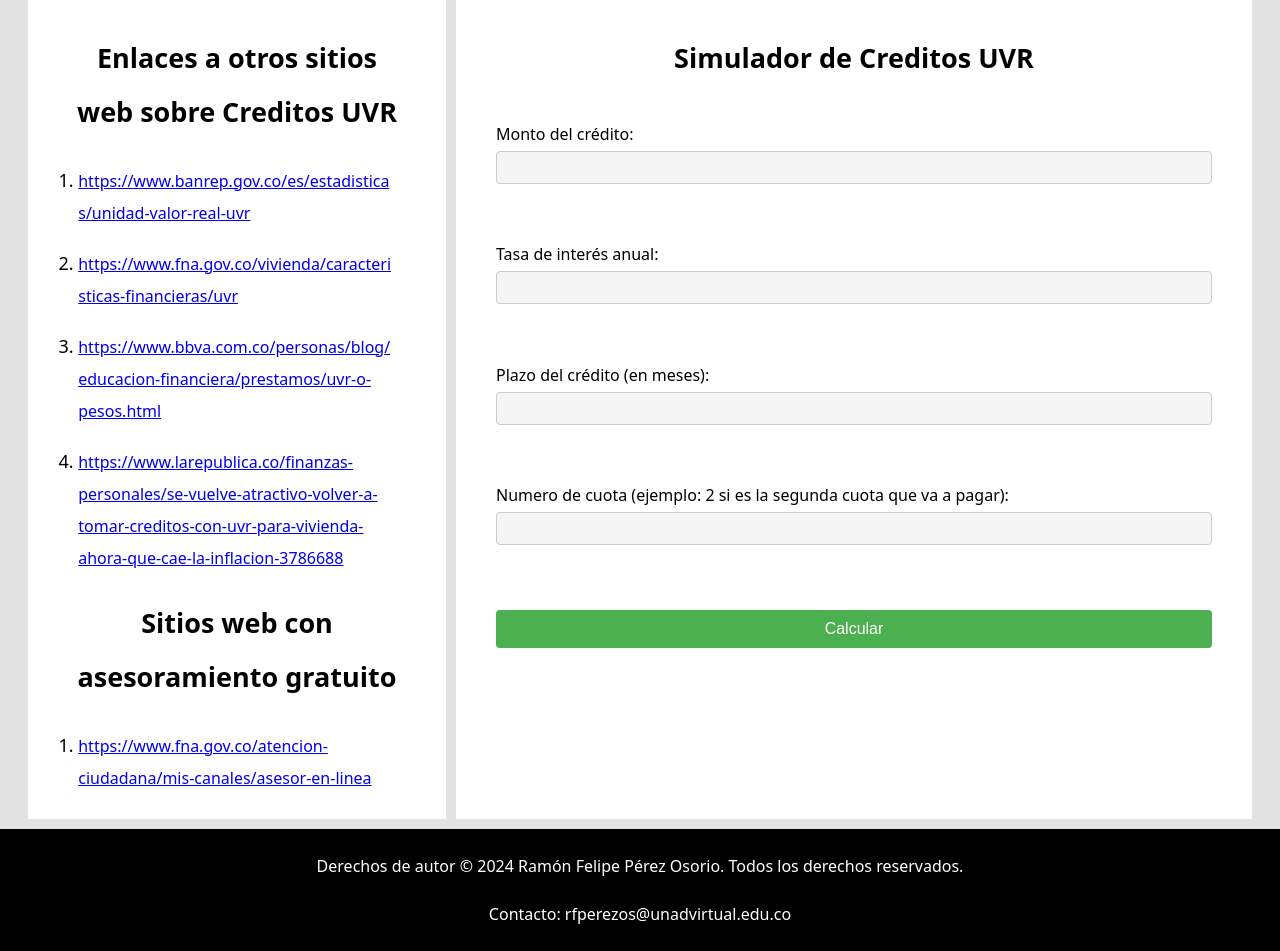
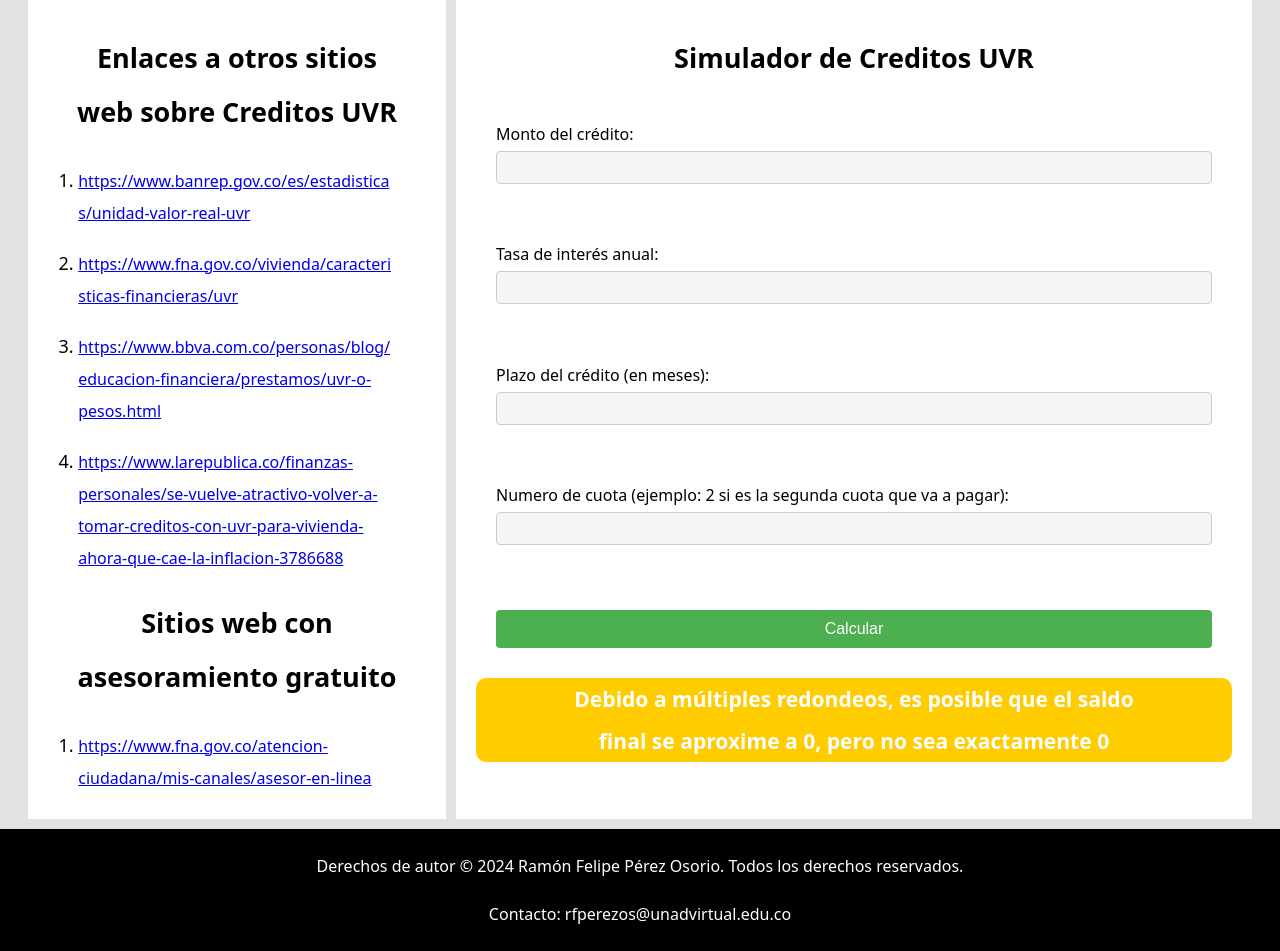
Before and after one commit to LLFELIPEVV/creditos-UVR, a Django app: page /Simulador/Simulador/ in a window 1280 px wide. Shown: the part 61-1012 px from the top of the page. Run offline with Django 5.2, Linux system fonts and the light colour scheme.

Commit message:
fix: Correccion de calculos y finalizacion del simulador

```diff
--- a/Simulador/static/styles/form.css
+++ b/Simulador/static/styles/form.css
@@ -114,3 +114,17 @@ table.cuotas tr.cuotas-row:hover {
     color: white;
     font-weight: bold;
 }
+
+h3.alert {
+    background-color: #ffcc00;
+    color: #ffffff;
+    border-radius: 10px;
+    text-align: center;
+    margin: 0;
+    margin-top: 10px;
+    transition: background-color 1.5s ease;
+}
+
+h3.alert:hover {
+    background-color: #ff7300;
+}
--- a/Simulador/templates/simulador.html
+++ b/Simulador/templates/simulador.html
@@ -2,10 +2,10 @@
 <!DOCTYPE html>
 <html lang="en">
     <head>
-    <meta charset="UTF-8">
-    <meta name="viewport" content="width=device-width, initial-scale=1.0">
-    <link rel="stylesheet" href="{% static 'styles/styles.css' %}">
-    <link rel="stylesheet" href="{% static 'styles/form.css' %}">
+        <meta charset="UTF-8" />
+        <meta name="viewport" content="width=device-width, initial-scale=1.0" />
+        <link rel="stylesheet" href="{% static 'styles/styles.css' %}" />
+        <link rel="stylesheet" href="{% static 'styles/form.css' %}" />
         <title>Simulador de creditos UVR</title>
     </head>
     <body>
@@ -20,23 +20,32 @@
 
                     <div class="container">
                         <form class="form-simulador" method="POST">
-                        {% csrf_token %}
-                        {{ form.as_p }}
+                            {% csrf_token %} {{ form.as_p }}
                             <button type="submit">Calcular</button>
                         </form>
                     </div>
 
                     {% if cuota_mes %}
                     <p>
-                    Esta simulación se basa en una inflación mensual constante del 1%. Sin embargo, es importante tener en cuenta que en la realidad, los valores pueden variar considerablemente en un préstamo real. Esta herramienta está diseñada para proporcionar una estimación de los pagos que podrían enfrentar al utilizar un préstamo con créditos UVR.
+                        Esta simulación se basa en una inflación mensual
+                        constante del 1%. Sin embargo, es importante tener en
+                        cuenta que en la realidad, los valores pueden variar
+                        considerablemente en un préstamo real. Esta herramienta
+                        está diseñada para proporcionar una estimación de los
+                        pagos que podrían enfrentar al utilizar un préstamo con
+                        créditos UVR.
                     </p>
 
-                <h3 class="resultado">Su cuota del mes {{ numero_mes }} es: ${{ cuota_mes }}</h3>
+                    <h3 class="resultado">
+                        Su cuota del mes {{ numero_mes }} es: ${{ cuota_mes }}
+                    </h3>
 
                     <h2>Tabla de Pagos Mensuales</h2>
 
                     <table class="simulacion-casas cuotas">
-                    <th class="title-table" colspan="6">Simulacion de prestamo mes a mes</th>
+                        <th class="title-table" colspan="6">
+                            Simulacion de prestamo mes a mes
+                        </th>
                         <tr>
                             <th>Mes</th>
                             <th>Cuota</th>
@@ -67,6 +76,10 @@
                     </table>
                     {% endif %}
 
+                    <h3 class="alert">
+                        Debido a múltiples redondeos, es posible que el saldo
+                        final se aproxime a 0, pero no sea exactamente 0
+                    </h3>
                 </article>
             </main>
         </div>
--- a/Simulador/views.py
+++ b/Simulador/views.py
@@ -23,15 +23,26 @@ def calcular_cuota(monto_credito, tasa_anual, plazo_credito, mes_pago):
 
     saldo = pv
 
+    pagos_data.append({
+        'Mes': 0,
+        'Cuota': 0,
+        'Intereses': 0,
+        'Inflacion': 0,
+        'Abono': 0,
+        'Saldo': monto_credito
+    })
+
     for x in range(1, n+1):
-        cuota_mensual = round(((r * pv) / (1 - (1 + r) ** -n)) * (1 + i) ** (x - 1), 4)
+        cuota_mensual = round(((r * pv) / (1 - (1 + r) ** -n)) * (1 + i) ** (x - 1), 3)
         # La cantidad de intereses que se pagan en la cuota
-        intereses = round(saldo * r, 4)
+        intereses = round(saldo * r, 3)
         # La cantidad de inflacion que se paga en la cuota
-        inflacion = round((cuota_mensual * ((i) * (x - 1))), 4)
+        inflacion = round(cuota_mensual - (cuota_mensual / ((i + 1) ** (x - 1))), 3)
         print(f'inflacion: {inflacion}')
         # La cantidad de dinero real que se va a pagar el saldo del prestamo
-        abono = round(cuota_mensual - (intereses + inflacion), 4)
+        abono = round(cuota_mensual - (intereses + inflacion), 3)
+
+        saldo = round(saldo - abono, 4)
 
         if x == m:
             cuota_mes = cuota_mensual
@@ -44,8 +55,6 @@ def calcular_cuota(monto_credito, tasa_anual, plazo_credito, mes_pago):
             'Abono': abono,
             'Saldo': saldo
         })
-
-        saldo = round(saldo - abono, 4)
 
     print(f'Cuota: {cuota_mes}')
 
```
Lines whose indentation alone changed are shown as unchanged.
